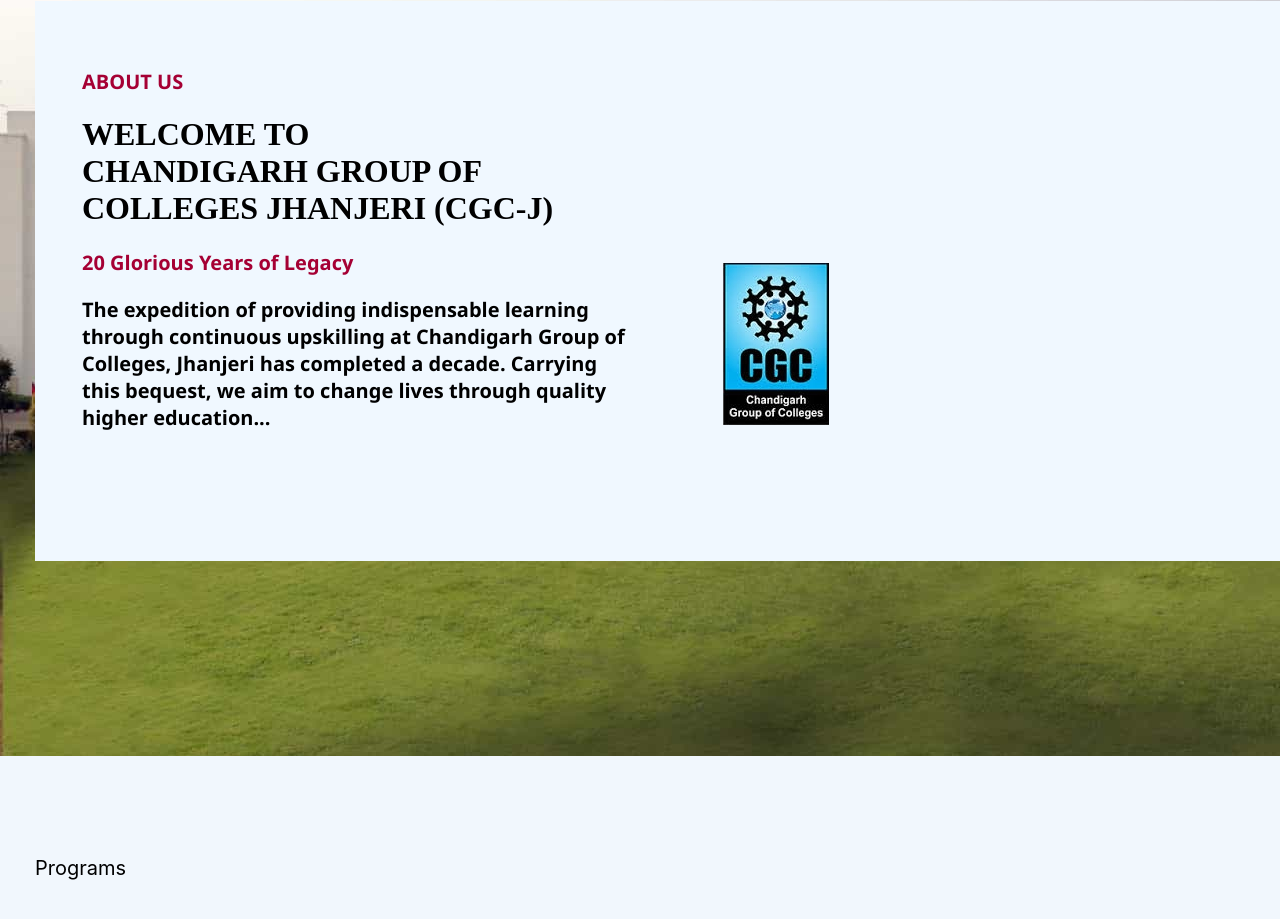
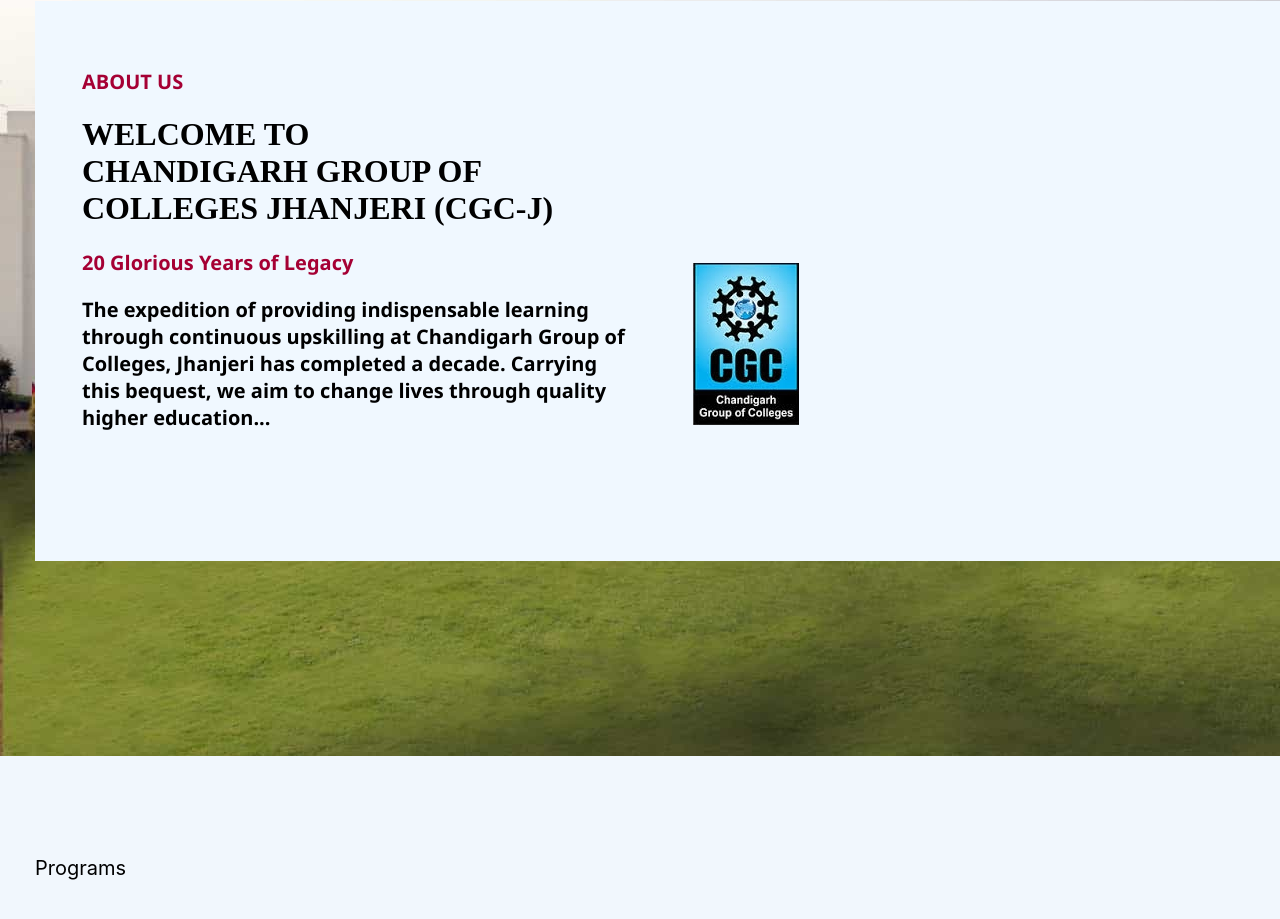
Before and after one commit to RaMandeep2002/cgc_website_clone, a plain HTML site: page index.html in a window 1280 px wide. Shown: the part 914-1833 px from the top of the page. Drawn offline with Linux system fonts and the light colour scheme.

Commit message:
some changes done in image_area

```diff
--- a/style/style.css
+++ b/style/style.css
@@ -150,14 +150,11 @@
 .two .about_content .text_area {
     margin: 15px;
     padding: 2rem;
+    width: 35rem;
     margin-right: 15px;
     display: inline-block;
 }
 
 .two .about_content .image_area {
-    margin: 15px;
-    padding: 2rem;
-
     display: inline-block;
-    margin-right: 15px;
 }
```
Also changed, not shown: index.html (+4 -7 lines).
